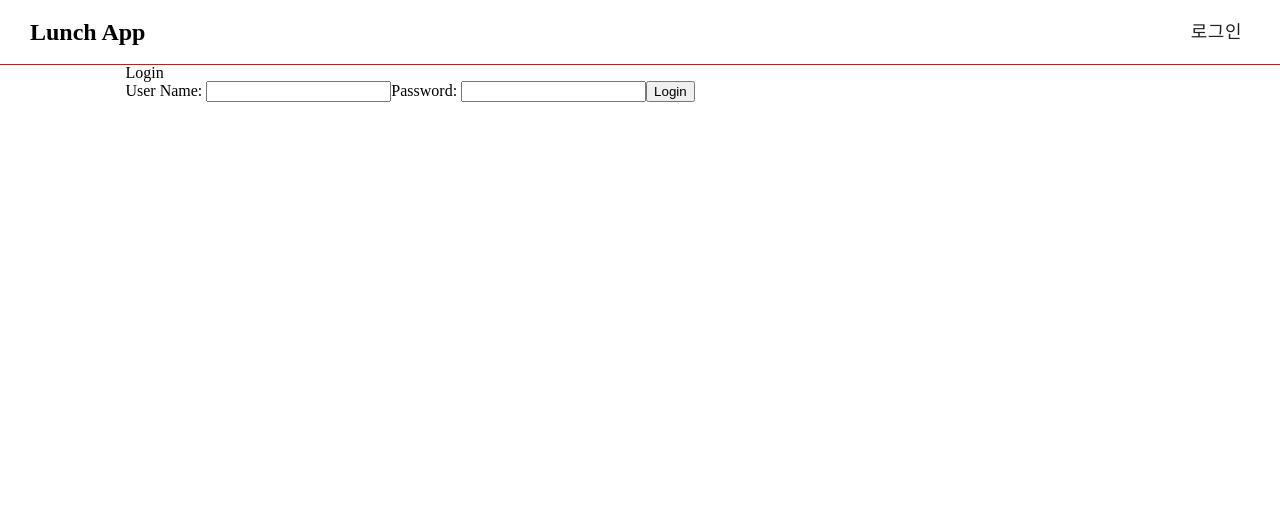
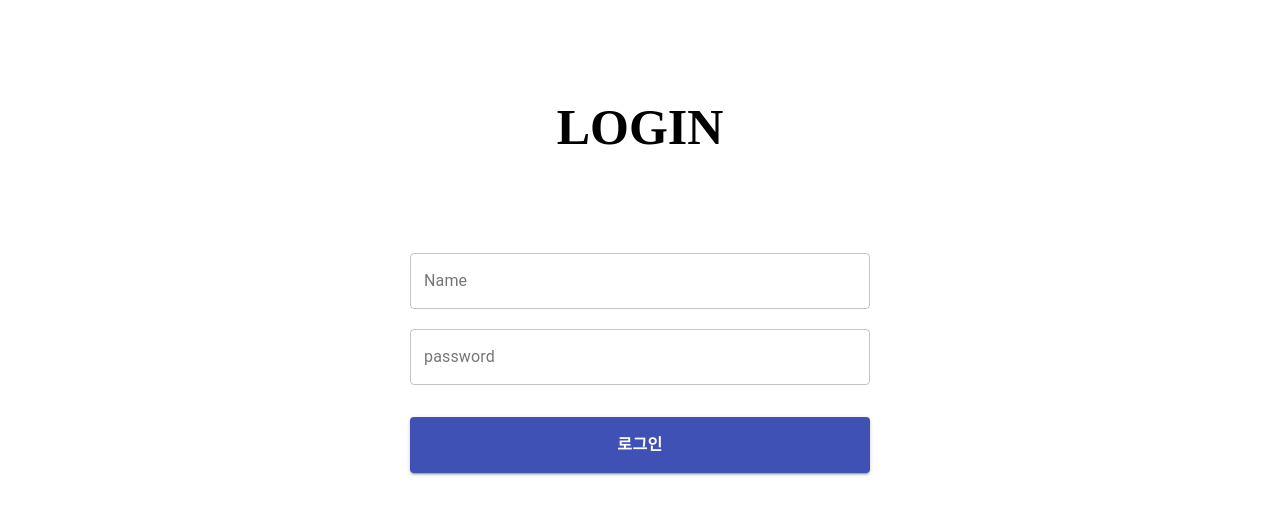
Before and after one commit to MaengBaem/lunchapp_front, a React (Create React App) app: page /login in a window 1280 px wide. Shown: the top 514 px of the page. Built offline with nearby package versions, Linux system fonts and the light colour scheme.

Commit message:
LOGIN UI 구현, 미로그인시 헤더와 사이드 컴포넌트 없애기

```diff
--- a/src/components/LoginComponent.js
+++ b/src/components/LoginComponent.js
@@ -1,5 +1,37 @@
-import React, { Component } from 'react'
-import AuthenticationService from '../auth/AuthService.js'
+import React, { Component } from 'react';
+import styled from 'styled-components';
+import Button from '@material-ui/core/Button';
+import TextField from '@material-ui/core/TextField';
+import AuthenticationService from '../auth/AuthService.js';
+
+const LoginLayout = styled.div`
+    display: flex;
+    justify-content:center;
+    min-height: 100vh;
+`;
+const LoginForm = styled.div`
+    display: flex;
+    flex-direction:column;
+    align-items:center;
+    width: 460px;
+    height: 630px;
+    margin-top:102px;
+`;
+
+const LoginHeader = styled.div`
+    margin-bottom:101px;
+    font-size:50px;
+    font-weight:700;
+`;
+
+const InputLayout = styled.div`
+    width:100%;
+    margin-bottom:20px;
+`;
+
+const InputSize = { width: '460px', height: '56px' }
+
+const ButtonStyle = { width: '460px', height: '56px', marginBttom: '14px', marginTop: '12px', fontSize: '16px', fontWeight: '700' }
 
 class LoginComponent extends Component {
     constructor(props) {
@@ -40,25 +72,36 @@ class LoginComponent extends Component {
                     token: response.data.jwttoken,
                 });
                 AuthenticationService.registerSuccessfulLoginForJwt(this.state.token)
-                this.props.history.push(`/welcome/${this.state.username}`)
+                this.props.history.push('/');
             }).catch(() => {
                 this.setState({ showSuccessMessage: false })
                 this.setState({ hasLoginFailed: true })
             })
     }
 
+
+
     render() {
         return (
-            <div>
-                <h1>Login</h1>
-                <div className="container">
-                    {this.state.hasLoginFailed && <div className="alert alert-warning">Invalid Credentials</div>}
-                    {this.state.showSuccessMessage && <div>Login Sucessful</div>}
-                    User Name: <input type="text" name="username" value={this.state.username} onChange={this.handleChange} onKeyPress={this.handleKeyPress} />
-                    Password: <input type="password" name="password" value={this.state.password} onChange={this.handleChange} onKeyPress={this.handleKeyPress} />
-                    <button className="btn btn-success" onClick={this.loginClicked}>Login</button>
-                </div>
-            </div>
+            <LoginLayout>
+                <LoginForm>
+                    <LoginHeader>LOGIN</LoginHeader>
+                    <form onSubmit={this.loginClicked}>
+                        <InputLayout>
+                            <TextField label="Name" name="username" variant="outlined" style={InputSize} onChange={this.handleChange} onKeyPress={this.handleKeyPress} />
+                        </InputLayout>
+                        <InputLayout>
+                            <TextField label="password" name="password" variant="outlined" style={InputSize}
+                                onChange={this.handleChange}
+                                onKeyPress={this.handleKeyPress} />
+                        </InputLayout>
+                        <Button variant="contained" color="primary" style={ButtonStyle} tyle="submit">
+                            로그인
+                    </Button>
+                    </form>
+
+                </LoginForm>
+            </LoginLayout>
         )
     }
 }
--- a/src/components/header/HeaderComponent.js
+++ b/src/components/header/HeaderComponent.js
@@ -11,6 +11,7 @@ const Header = styled.header`
     display:flex;
     justify-content:space-between;
     align-items: center;
+    display: ${(props) => (props.isUserLoggedIn ? 'auto' : 'none')};
     `;
 
 const Side = styled.div`
@@ -54,7 +55,7 @@ class HeaderComponent extends Component {
     render() {
         const isUserLoggedIn = AuthenticationService.isLogin();
         return (
-            <Header>
+            <Header isUserLoggedIn={isUserLoggedIn}>
                 <Side>
                     <Logo><Link to="/" style={LinkStyle}>Lunch App</Link></Logo>
                 </Side>
--- a/src/components/sidebar/SideComponent.js
+++ b/src/components/sidebar/SideComponent.js
@@ -9,6 +9,7 @@ import UserSide from './UserSide.js';
 const Side = styled.div`
     width:10%;
     padding-left: 10px;
+    display: ${(props) => (props.isUserLoggedIn ? 'auto' : 'none')};
     `;
 
 class SideComponent extends Component {
@@ -20,12 +21,10 @@ class SideComponent extends Component {
         const isUserLoggedIn = AuthenticationService.isLogin();
         const userRole = AuthenticationService.getLoggedInUserRole();
         return (
-            <Side>
-                {/* ADMIN : TABLE, TODO, USERMANAGE */}
-                {!isUserLoggedIn ? null
-                    : userRole === ADMIN
-                        ? <AdminSide />
-                        : <UserSide />}
+            <Side isUserLoggedIn={isUserLoggedIn}>
+                {userRole === ADMIN
+                    ? <AdminSide />
+                    : <UserSide />}
             </Side>
         )
     }
```
